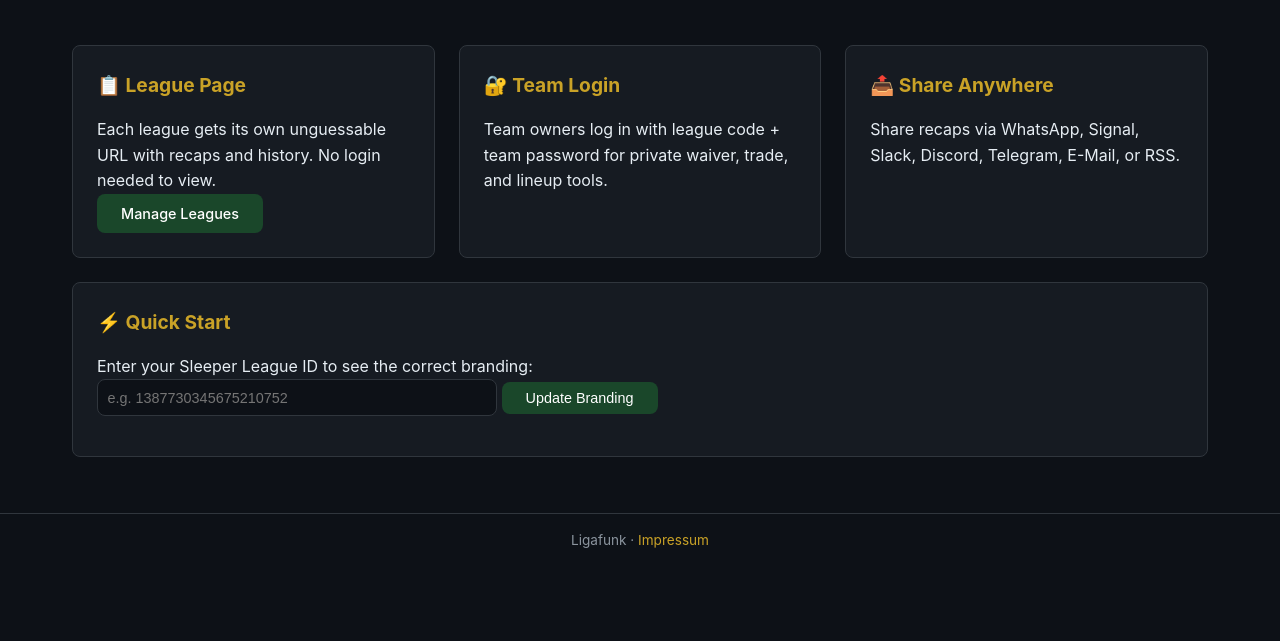
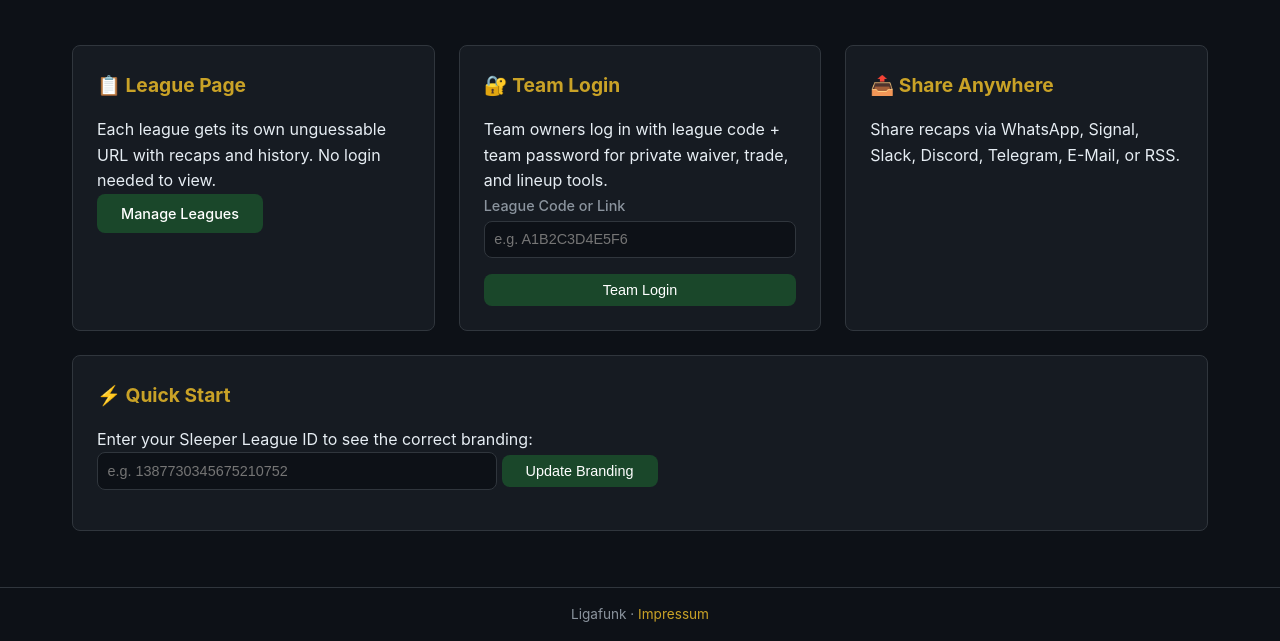
Before and after one commit to AlSchLE/ligafunk, a Flask app: page / in a window 1280 px wide. Shown: the part 371-1012 px from the top of the page. Before the commit the page ends 919 px from the top, so only its background shows below. Run offline with Flask 3, Linux system fonts and the light colour scheme.

Commit message:
feat: add direct team login on homepage

```diff
--- a/app.py
+++ b/app.py
@@ -111,6 +111,10 @@ LOGIN_WINDOW_MINUTES = 15
 MAX_PASSWORD_LENGTH = 256
 # Cap stored recap text so a single account cannot fill the (ephemeral) disk.
 MAX_RECAP_LENGTH = 50_000
+# League codes are generated as 12 upper-case URL-safe characters, but older
+# imported leagues may use any 6-64 character code from this alphabet.
+_LEAGUE_CODE_RE = re.compile(r"^[A-Za-z0-9_-]{6,64}$")
+_LEAGUE_CODE_INPUT_MAX = 500
 
 if not os.environ.get("SECRET_KEY"):
     log.warning("SECRET_KEY is not set; sessions will be invalidated on restart. "
@@ -337,6 +341,52 @@ def login_required(f):
 @app.route("/")
 def index():
     return render_template("index.html")
+
+
+def _extract_league_code(value) -> str:
+    """Extract a league code from a bare code or a pasted league link."""
+    if not isinstance(value, str):
+        return ""
+    raw = value.strip()
+    if not raw or len(raw) > _LEAGUE_CODE_INPUT_MAX:
+        return ""
+    if any(ord(ch) < 0x20 or ord(ch) == 0x7f for ch in raw):
+        return ""
+    # Accept full links such as https://host/l/<code> and paths such as
+    # /l/<code>/login. Only the code is used, never the submitted URL.
+    if "/l/" in raw:
+        raw = raw.split("/l/", 1)[1]
+    raw = raw.split("?", 1)[0].split("#", 1)[0].strip("/").split("/", 1)[0]
+    return raw if _LEAGUE_CODE_RE.fullmatch(raw) else ""
+
+
+@app.route("/team-login")
+def team_login_entry():
+    """Send a league code or pasted league link to the team login page."""
+    code = _extract_league_code(request.args.get("league_code"))
+    if not code:
+        flash("Enter a valid league code or league link.")
+        return redirect(url_for("index"))
+
+    conn = get_db()
+    try:
+        league = conn.execute(
+            "SELECT league_code FROM leagues WHERE league_code = ?", (code,)
+        ).fetchone()
+        # Generated codes are upper-case; accept lower-case typing without
+        # breaking older imported codes that really are lower-case.
+        if not league and code != code.upper():
+            league = conn.execute(
+                "SELECT league_code FROM leagues WHERE league_code = ?",
+                (code.upper(),),
+            ).fetchone()
+    finally:
+        conn.close()
+
+    if not league:
+        flash("League not found. Check the code or link.")
+        return redirect(url_for("index"))
+    return redirect(url_for("login", league_code=league["league_code"]))
 
 
 @app.route("/impressum")
@@ -573,7 +623,6 @@ _BACKUP_SCHEMA = {
                "created_at", "style", "theme"),
     "webhooks": ("id", "league_id", "webhook_type", "webhook_url", "created_at"),
 }
-_LEAGUE_CODE_RE = re.compile(r"^[A-Za-z0-9_-]{6,64}$")
 _LEGACY_HASH_RE = re.compile(r"^[0-9a-f]{16,128}\$[0-9a-f]{64}$")
 
 
--- a/templates/index.html
+++ b/templates/index.html
@@ -16,6 +16,20 @@
   <div class="card">
     <h2>🔐 Team Login</h2>
     <p>Team owners log in with league code + team password for private waiver, trade, and lineup tools.</p>
+    {% if current_team %}
+      <a href="{{ url_for('team_dashboard', league_code=current_team.league_code) }}" class="btn btn-full">Go to Dashboard</a>
+    {% elif session.get('admin_authenticated') %}
+      <a href="{{ url_for('admin') }}" class="btn btn-full">Open Admin Panel</a>
+    {% else %}
+      <form method="get" action="{{ url_for('team_login_entry') }}">
+        <div class="form-group">
+          <label for="home-league-code">League Code or Link</label>
+          <input id="home-league-code" type="text" name="league_code" required maxlength="500"
+                 placeholder="e.g. A1B2C3D4E5F6" autocomplete="off" spellcheck="false">
+        </div>
+        <button type="submit" class="btn btn-full">Team Login</button>
+      </form>
+    {% endif %}
   </div>
   <div class="card">
     <h2>📤 Share Anywhere</h2>
```
Also changed, not shown: README.md.
